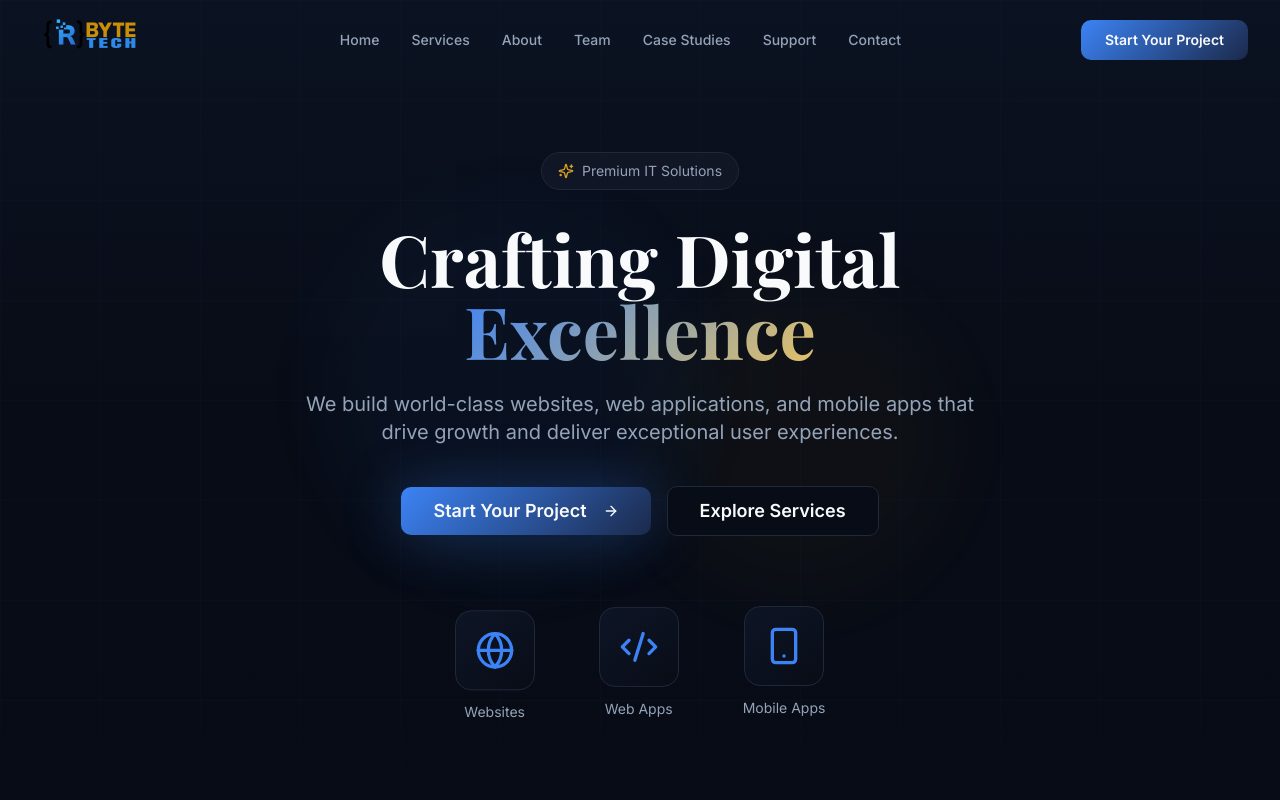
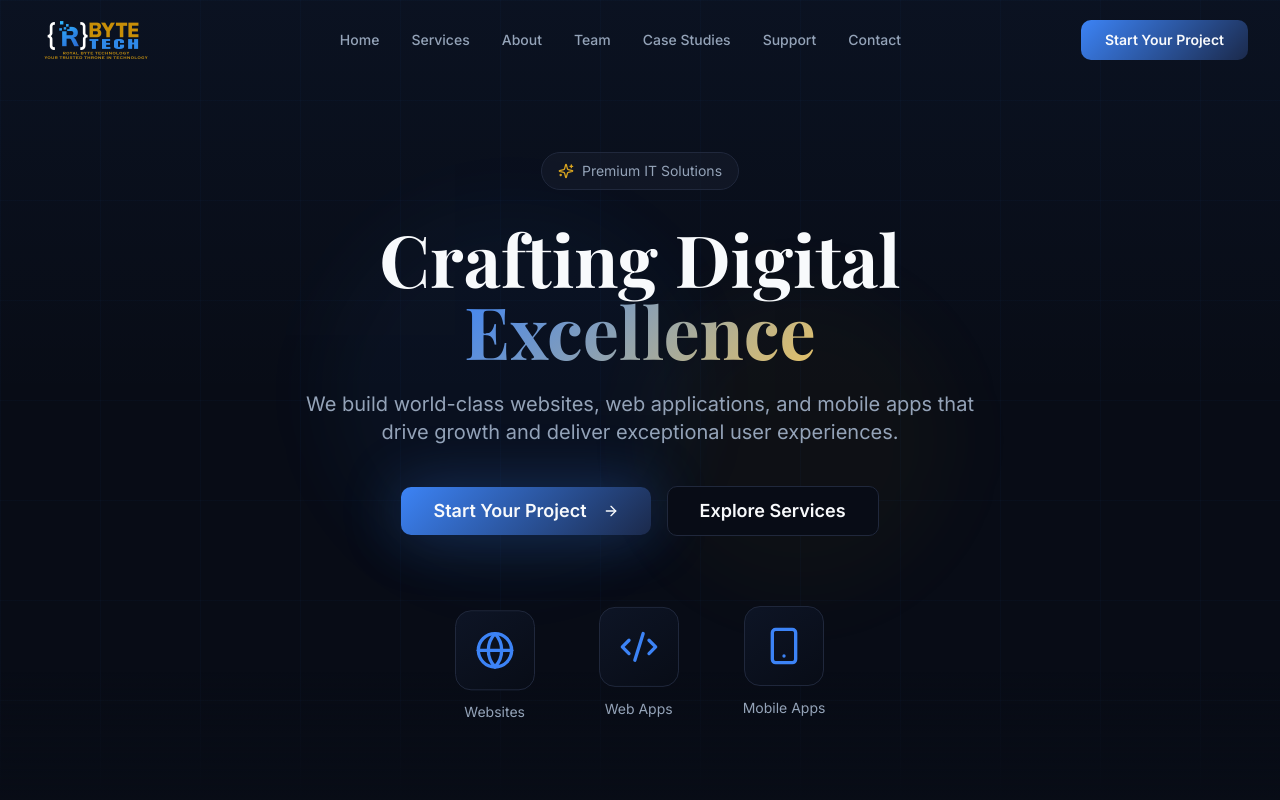
Before and after one commit to GyanVincent/royalbyte, a React (Vite) app: page / in a window 1280 px wide. Shown: the top 800 px of the page. Built offline with nearby package versions, Linux system fonts and the light colour scheme; the HTML template or start-up script is replaced by a standard one.

Commit message:
feat: Replace logo with new logo.png
- Update Footer component to use /logo.png instead of /main logo SMALL.png
- Update Navbar component to use /logo.png instead of /main logo SMALL.png
- Replace old logo with new company logo
- Maintain consistent branding across navigation and footer

```diff
--- a/src/components/Footer.tsx
+++ b/src/components/Footer.tsx
@@ -74,7 +74,7 @@ const Footer = () => {
           <div className="col-span-2 md:col-span-4 lg:col-span-1">
             <a href="#home" className="flex items-center gap-2 mb-4">
               <img
-                src="/main logo SMALL.png"
+                src="/logo.png"
                 className="w-24 h-24 object-contain"
               />
             </a>
--- a/src/components/Navbar.tsx
+++ b/src/components/Navbar.tsx
@@ -79,7 +79,7 @@ const Navbar = () => {
           >
             <div className="relative">
               <img
-                src="/main logo SMALL.png"
+                src="/logo.png"
                 className="w-32 h-32 object-contain"
               />
             </div>
```
Also changed, not shown: public/logo.png (added).
